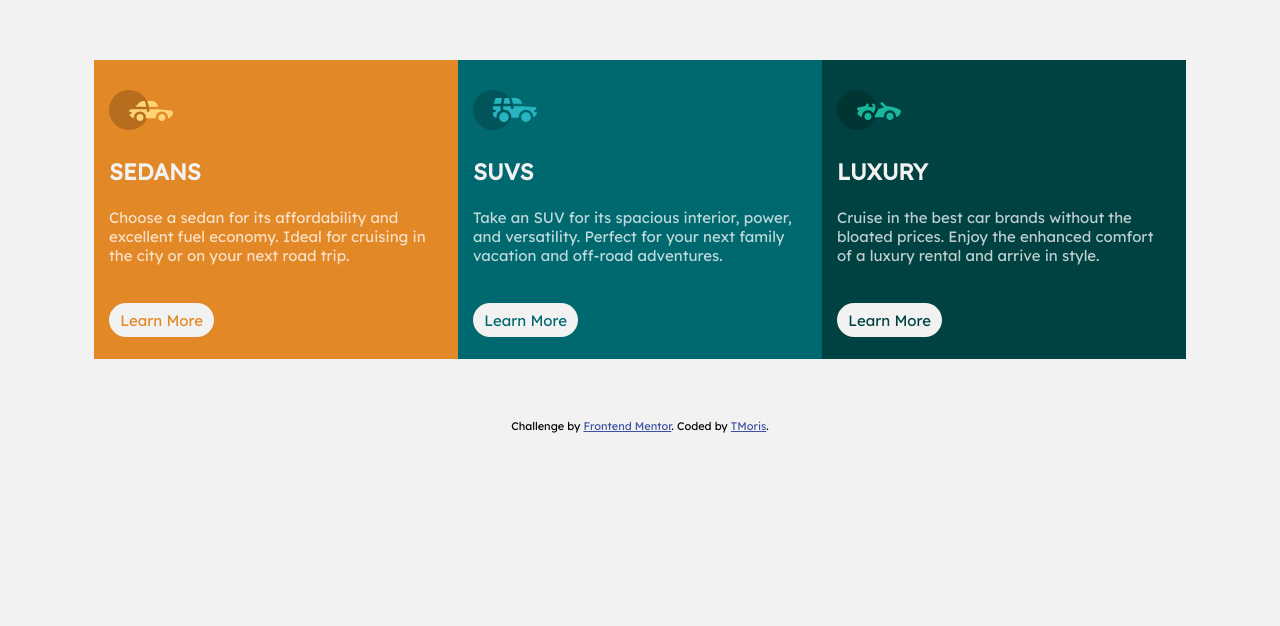
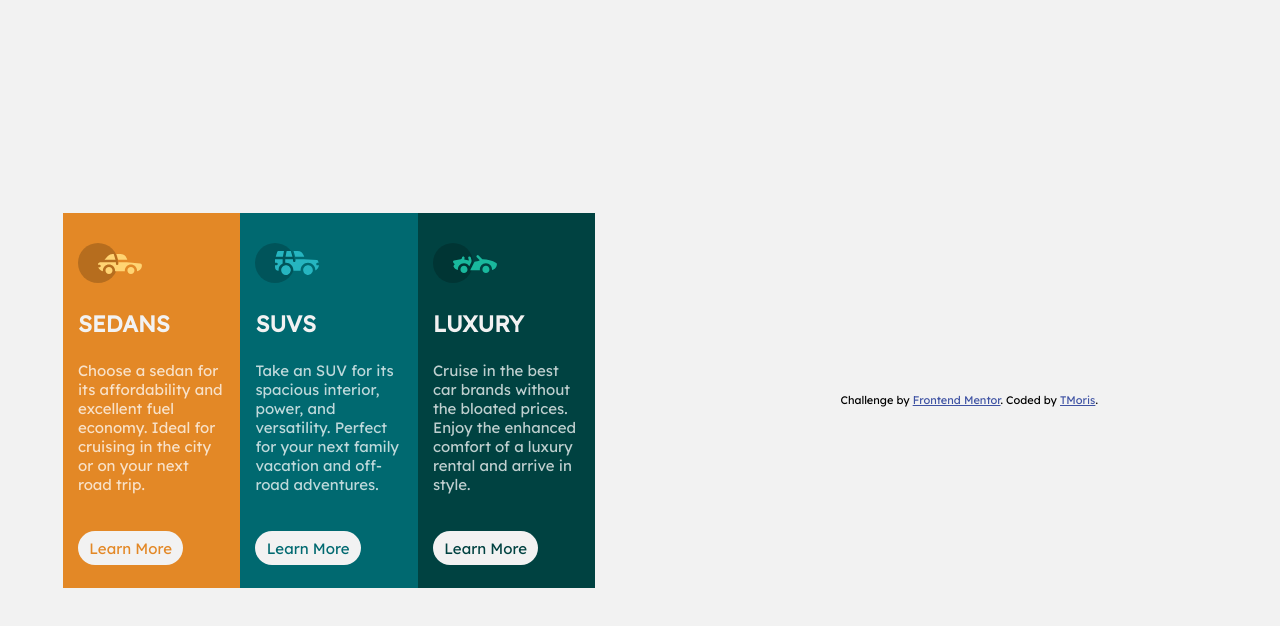
Before and after one commit to tmoris/3-column-preview-card-component, a plain HTML site: page index.html in a window 1280 px wide. Drawn offline with Linux system fonts and the light colour scheme.

Commit message:
Update index.html

```diff
--- a/index.html
+++ b/index.html
@@ -13,7 +13,7 @@
   <!-- Feel free to remove these styles or customise in your own stylesheet 👍 -->
 <link rel="stylesheet" href="./styles/style.css">
 </head>
-<body>
+<body class="flex-center">
   <main class="main">
   <div class="container flex">
     <section class="preview-section Sedans">
```
